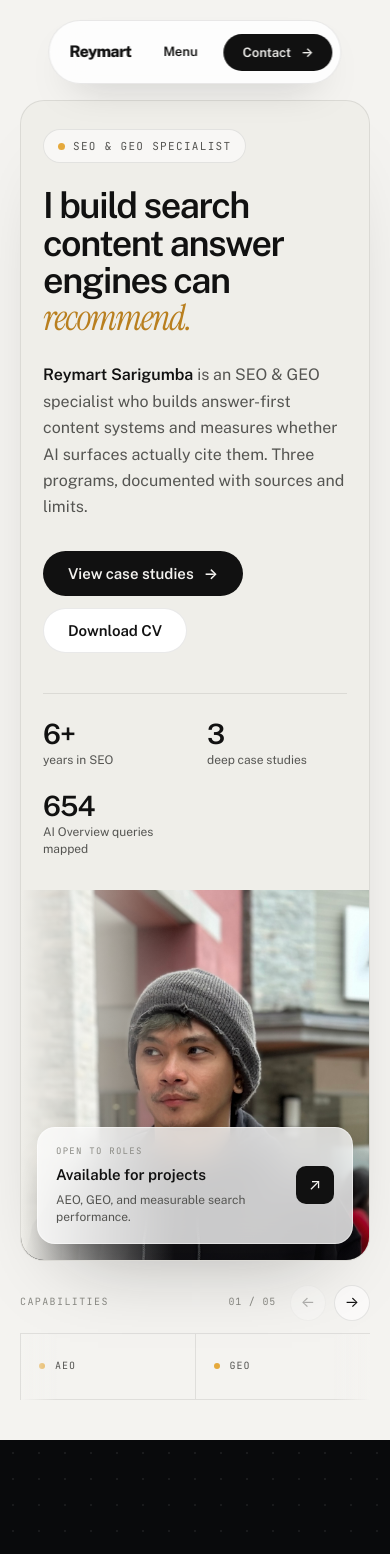
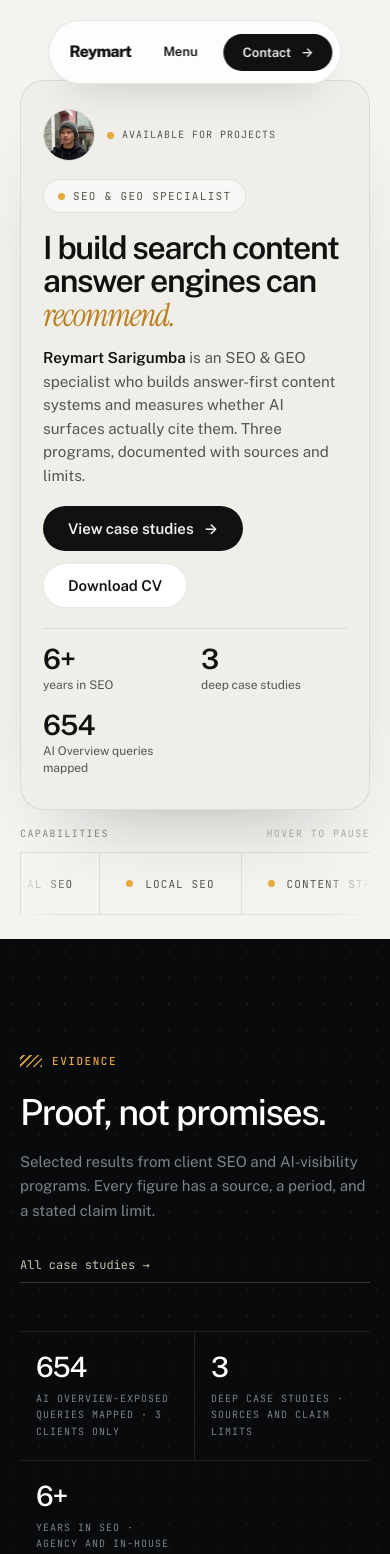
Before and after one commit to reyserved/reyserved.github.io, a Next.js app in the folder site/: page / in a window 390 px wide. Shown: the top 1554 px of the page. Built offline with nearby package versions, Linux system fonts and the light colour scheme.

Commit message:
Animate skills strip above the fold on desktop and mobile

```diff
--- a/site/src/components/HeroSplit.jsx
+++ b/site/src/components/HeroSplit.jsx
@@ -37,6 +37,10 @@ export default function HeroSplit() {
       <div className="container hero-split__shell">
         <div className="hero-card">
           <div className="hero-card__content">
+            <div className="hero-mobile-profile">
+              <img src="/images/reymart.jpg" alt="Reymart Sarigumba" className="hero-mobile-avatar" />
+              <span className="hero-mobile-status"><span aria-hidden="true" /> Available for projects</span>
+            </div>
             <span className="hero-split__pill reveal">SEO &amp; GEO Specialist</span>
             <h1 className="hero-split__title reveal" id="hero-split-title">
               I build search content answer engines can
--- a/site/src/components/SkillsCarousel.jsx
+++ b/site/src/components/SkillsCarousel.jsx
@@ -1,7 +1,3 @@
-"use client";
-
-import { useEffect, useRef, useState } from "react";
-
 const SKILLS = [
   "AEO",
   "GEO",
@@ -16,66 +12,15 @@ const SKILLS = [
 ];
 
 export default function SkillsCarousel() {
-  const trackRef = useRef(null);
-  const [page, setPage] = useState(0);
-  const [pages, setPages] = useState(1);
-  const [canPrev, setCanPrev] = useState(false);
-  const [canNext, setCanNext] = useState(true);
-
-  useEffect(() => {
-    const track = trackRef.current;
-    if (!track) return;
-
-    const update = () => {
-      const width = track.clientWidth;
-      const maxScroll = track.scrollWidth - width;
-      const total = Math.max(1, Math.ceil(track.scrollWidth / width));
-      setPages(total);
-      setPage(Math.round(track.scrollLeft / width));
-      setCanPrev(track.scrollLeft > 4);
-      setCanNext(track.scrollLeft < maxScroll - 4);
-    };
-
-    update();
-    track.addEventListener("scroll", update, { passive: true });
-    window.addEventListener("resize", update);
-    return () => {
-      track.removeEventListener("scroll", update);
-      window.removeEventListener("resize", update);
-    };
-  }, []);
-
-  const move = (direction) => {
-    const track = trackRef.current;
-    if (!track) return;
-    const width = track.clientWidth;
-    const maxScroll = track.scrollWidth - width;
-    const target = Math.max(0, Math.min(track.scrollLeft + direction * width, maxScroll));
-    track.scrollTo({ left: target, behavior: "auto" });
-    setPage(Math.round(target / width));
-    setCanPrev(target > 4);
-    setCanNext(target < maxScroll - 4);
-  };
-
   return (
     <div className="skills-carousel">
       <div className="skills-carousel__head">
         <span className="skills-carousel__label">Capabilities</span>
-        <div className="skills-carousel__controls">
-          <span className="skills-carousel__counter">
-            {String(page + 1).padStart(2, "0")} / {String(pages).padStart(2, "0")}
-          </span>
-          <button type="button" onClick={() => move(-1)} disabled={!canPrev} aria-label="Previous skills">
-            ←
-          </button>
-          <button type="button" onClick={() => move(1)} disabled={!canNext} aria-label="Next skills">
-            →
-          </button>
+        <span className="skills-carousel__hint">Hover to pause</span>
       </div>
-      </div>
-
       <div className="skills-carousel__viewport">
-        <div className="skills-carousel__track" ref={trackRef}>
+        <div className="skills-carousel__track">
+          <div className="skills-carousel__set">
             {SKILLS.map((skill) => (
               <div className="skills-carousel__cell" key={skill}>
                 <span className="skills-carousel__dot" aria-hidden="true" />
@@ -83,6 +28,15 @@ export default function SkillsCarousel() {
               </div>
             ))}
           </div>
+          <div className="skills-carousel__set" aria-hidden="true">
+            {SKILLS.map((skill) => (
+              <div className="skills-carousel__cell" key={`${skill}-dup`}>
+                <span className="skills-carousel__dot" />
+                <span>{skill}</span>
+              </div>
+            ))}
+          </div>
+        </div>
       </div>
     </div>
   );
--- a/site/src/styles/home-v2.css
+++ b/site/src/styles/home-v2.css
@@ -1,6 +1,6 @@
 /* Split hero */
 .hero-split {
-  padding: 120px 0 40px;
+  padding: 90px 0 24px;
 }
 
 .hero-split__shell {
@@ -11,7 +11,7 @@
   position: relative;
   display: grid;
   grid-template-columns: 1.15fr 0.85fr;
-  min-height: 620px;
+  min-height: 560px;
   border: 1px solid var(--line);
   border-radius: 32px;
   background: #efeee9;
@@ -53,7 +53,7 @@
 }
 
 .hero-split__title {
-  margin-top: 24px;
+  margin-top: 18px;
   max-width: 640px;
   font-size: clamp(2.5rem, 4.6vw, 4.2rem);
   font-weight: 600;
@@ -83,7 +83,7 @@
 
 .hero-split__bio {
   max-width: 540px;
-  margin-top: 24px;
+  margin-top: 18px;
   font-size: clamp(1rem, 1.1vw, 1.0625rem);
   line-height: 1.65;
   color: var(--ink-soft);
@@ -98,15 +98,15 @@
   display: flex;
   flex-wrap: wrap;
   gap: 12px;
-  margin-top: 30px;
+  margin-top: 24px;
 }
 
 .hero-split__kpi {
   display: flex;
   flex-wrap: wrap;
   gap: 32px;
-  margin-top: 40px;
-  padding-top: 26px;
+  margin-top: 28px;
+  padding-top: 22px;
   border-top: 1px solid var(--line);
 }
 
@@ -213,7 +213,7 @@
 }
 
 .skills-carousel {
-  margin-top: 24px;
+  margin-top: 16px;
 }
 
 .skills-carousel__head {
@@ -221,10 +221,11 @@
   align-items: center;
   justify-content: space-between;
   gap: 16px;
-  margin-bottom: 12px;
+  margin-bottom: 10px;
 }
 
-.skills-carousel__label {
+.skills-carousel__label,
+.skills-carousel__hint {
   font-family: var(--font-mono);
   font-size: 10px;
   letter-spacing: 0.14em;
@@ -232,46 +233,13 @@
   color: var(--ink-faint);
 }
 
-.skills-carousel__controls {
-  display: flex;
-  align-items: center;
-  gap: 8px;
-}
-
-.skills-carousel__counter {
-  margin-right: 6px;
-  font-family: var(--font-mono);
-  font-size: 10px;
-  letter-spacing: 0.08em;
-  color: var(--ink-faint);
-}
-
-.skills-carousel__controls button {
-  display: grid;
-  place-items: center;
-  width: 36px;
-  height: 36px;
-  border: 1px solid var(--line);
-  border-radius: 50%;
-  background: rgba(255, 255, 255, 0.6);
-  font-size: 15px;
-  color: var(--ink);
-  cursor: pointer;
-  transition: background 200ms var(--ease-out), color 200ms var(--ease-out), opacity 200ms var(--ease-out);
-}
-
-.skills-carousel__controls button:hover:not(:disabled) {
-  background: var(--ink);
-  color: var(--paper);
-}
-
-.skills-carousel__controls button:disabled {
-  opacity: 0.3;
-  cursor: not-allowed;
+.skills-carousel__hint {
+  opacity: 0.7;
 }
 
 .skills-carousel__viewport {
   position: relative;
+  overflow: hidden;
   border-top: 1px solid var(--line);
   border-left: 1px solid var(--line);
 }
@@ -282,7 +250,7 @@
   position: absolute;
   top: 0;
   bottom: 0;
-  width: 36px;
+  width: 48px;
   z-index: 1;
   pointer-events: none;
 }
@@ -299,39 +267,47 @@
 
 .skills-carousel__track {
   display: flex;
-  overflow-x: auto;
-  scroll-snap-type: x mandatory;
-  scrollbar-width: none;
+  width: max-content;
+  animation: skills-marquee 34s linear infinite;
 }
 
-.skills-carousel__track::-webkit-scrollbar {
-  display: none;
+.skills-carousel__viewport:hover .skills-carousel__track {
+  animation-play-state: paused;
+}
+
+.skills-carousel__set {
+  display: flex;
+  flex: 0 0 auto;
 }
 
 .skills-carousel__cell {
   display: flex;
   align-items: center;
-  gap: 10px;
-  flex: 0 0 20%;
-  min-height: 64px;
-  padding: 16px 18px;
+  gap: 12px;
+  flex: 0 0 auto;
+  min-height: 62px;
+  padding: 16px 26px;
   border-right: 1px solid var(--line);
   border-bottom: 1px solid var(--line);
-  scroll-snap-align: start;
   font-family: var(--font-mono);
-  font-size: 10px;
+  font-size: 11px;
   letter-spacing: 0.1em;
   text-transform: uppercase;
   color: var(--ink-soft);
-  background: transparent;
+  white-space: nowrap;
 }
 
 .skills-carousel__dot {
-  width: 6px;
-  height: 6px;
+  width: 7px;
+  height: 7px;
   flex: 0 0 auto;
   border-radius: 50%;
   background: var(--amber);
+}
+
+@keyframes skills-marquee {
+  from { transform: translate3d(0, 0, 0); }
+  to { transform: translate3d(-50%, 0, 0); }
 }
 
 @media (max-width: 1024px) {
@@ -347,15 +323,6 @@
     gap: 24px;
   }
 
-  .skills-carousel__cell {
-    flex-basis: 33.3333%;
-  }
-}
-
-@media (max-width: 700px) {
-  .skills-carousel__cell {
-    flex-basis: 50%;
-  }
 }
 
 @media (max-width: 560px) {
@@ -392,7 +359,83 @@
 }
 
 @media (prefers-reduced-motion: reduce) {
+  .skills-carousel__track {
+    animation: none;
+  }
+
   .hero-split__cursor {
     animation: none;
   }
 }
+
+.hero-mobile-profile {
+  display: none;
+}
+
+@media (max-width: 700px) {
+  .hero-card__visual {
+    display: none;
+  }
+
+  .hero-mobile-profile {
+    display: flex;
+    align-items: center;
+    gap: 12px;
+    margin-bottom: 18px;
+  }
+
+  .hero-mobile-avatar {
+    width: 52px;
+    height: 52px;
+    border-radius: 50%;
+    object-fit: cover;
+    object-position: center 18%;
+    border: 1px solid var(--line);
+  }
+
+  .hero-mobile-status {
+    display: inline-flex;
+    align-items: center;
+    gap: 8px;
+    font-family: var(--font-mono);
+    font-size: 10px;
+    letter-spacing: 0.1em;
+    text-transform: uppercase;
+    color: var(--ink-soft);
+  }
+
+  .hero-mobile-status span {
+    width: 7px;
+    height: 7px;
+    border-radius: 50%;
+    background: var(--amber);
+  }
+
+  .hero-split {
+    padding-top: 80px;
+  }
+
+  .hero-split__title {
+    font-size: 2rem;
+  }
+
+  .hero-split__bio {
+    margin-top: 14px;
+    font-size: 0.95rem;
+    line-height: 1.55;
+  }
+
+  .hero-split__ctas {
+    margin-top: 18px;
+  }
+
+  .hero-split__kpi {
+    margin-top: 20px;
+    padding-top: 16px;
+    gap: 18px;
+  }
+
+  .hero-split__kpi strong {
+    font-size: 1.75rem;
+  }
+}
```
Also changed, not shown: 16 other files (tests, documents, lock files or other folders). Lines whose indentation alone changed are shown as unchanged.
